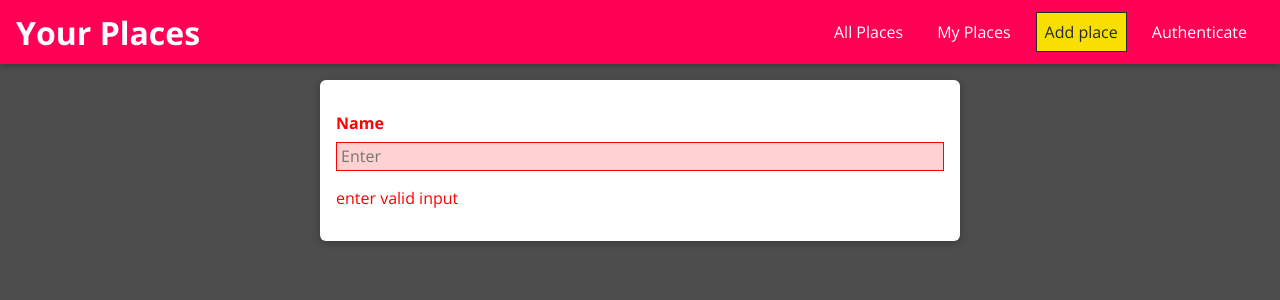
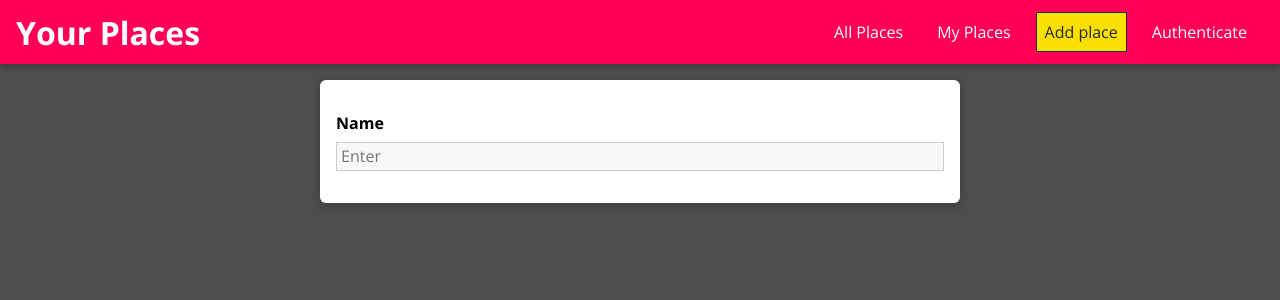
Before and after one commit to yashjsalian23/mernProject, a React (Create React App) app in the folder react-frontend-01-starting-setup/: page /places/new in a window 1280 px wide. Shown: the top 300 px of the page. Built offline with nearby package versions, Linux system fonts and the light colour scheme.

Commit message:
added input validation

```diff
--- a/react-frontend-01-starting-setup/src/places/pages/newPlace.js
+++ b/react-frontend-01-starting-setup/src/places/pages/newPlace.js
@@ -1,10 +1,11 @@
 import React from 'react';
+import { VALIDATOR_REQUIRE } from '../../shared/util/validators';
 import Input from '../../shared/components/FormElements/Input/Input';
 import './newPlace.css';
 
 const newPlace =(props) =>{
     return <div className="place-form">
-        <Input element="input" type="text" label="Name" placeholder="Enter" validators={[]} errorText="enter valid input"/>
+        <Input element="input" type="text" label="Name" placeholder="Enter" validators={[VALIDATOR_REQUIRE()]} errorText="enter valid input"/>
     </div>
 }
 
--- a/react-frontend-01-starting-setup/src/shared/components/FormElements/Input/Input.js
+++ b/react-frontend-01-starting-setup/src/shared/components/FormElements/Input/Input.js
@@ -1,13 +1,21 @@
 import React, { useReducer }from 'react';
+import { validate } from '../../../util/validators';
 import './Input.css';
 
 const inputReducer = (state, action) => {
     switch(action.type){
         case "CHANGE":
         return {
+            ...state,
             value: action.val,
-            isValid: true
+            isValid: validate(action.val, action.validators)
         }
+
+        case "TOUCH":
+            return{
+                ...state,
+                isTouched: true
+            }
 
         default:
             return state;
@@ -17,20 +25,24 @@ const inputReducer = (state, action) => {
 
 const Input = props => {
 
-    const [inputState, dispatch] =  useReducer(inputReducer, {value: "" , isValid: false});
+    const [inputState, dispatch] =  useReducer(inputReducer, {value: "" , isValid: false, isTouched:false});
 
     const changeHandler = event => {
-        dispatch({type: "CHANGE",  val: event.target.value})
+        dispatch({type: "CHANGE",  val: event.target.value, validators: props.validators})
+    }
+
+    const touchHandler = () =>{
+        dispatch({type: "TOUCH"});
     }
 
     const element = props.element === "input" ?
-    (<input id={props.id} type={props.type} placeholder={props.placeholder}  onChange={changeHandler} value={inputState.value}/>) :
-    (<textarea id={props.id} rows={props.rows || 4}  onChange={changeHandler} value={inputState.value} />);
+    (<input id={props.id} type={props.type} placeholder={props.placeholder} onBlur={touchHandler} onChange={changeHandler} value={inputState.value}/>) :
+    (<textarea id={props.id} rows={props.rows || 4}  onChange={changeHandler} onBlur={touchHandler} value={inputState.value} />);
 
-    return (<div className={`form-control ${!inputState.isValid && 'form-control--invalid'}`}>
+    return (<div className={`form-control ${!inputState.isValid  && inputState.isTouched && 'form-control--invalid'}`}>
         <label htmlFor={props.id} >{props.label}</label>
         {element}
-        {!inputState.isValid && <p>{props.errorText}</p>}
+        {!inputState.isValid  && inputState.isTouched && <p>{props.errorText}</p>}
     </div>);
 };
 
--- /dev/null
+++ b/react-frontend-01-starting-setup/src/shared/util/validators.js
@@ -0,0 +1,46 @@
+const VALIDATOR_TYPE_REQUIRE = 'REQUIRE';
+const VALIDATOR_TYPE_MINLENGTH = 'MINLENGTH';
+const VALIDATOR_TYPE_MAXLENGTH = 'MAXLENGTH';
+const VALIDATOR_TYPE_MIN = 'MIN';
+const VALIDATOR_TYPE_MAX = 'MAX';
+const VALIDATOR_TYPE_EMAIL = 'EMAIL';
+const VALIDATOR_TYPE_FILE = 'FILE';
+
+export const VALIDATOR_REQUIRE = () => ({ type: VALIDATOR_TYPE_REQUIRE });
+export const VALIDATOR_FILE = () => ({ type: VALIDATOR_TYPE_FILE });
+export const VALIDATOR_MINLENGTH = val => ({
+  type: VALIDATOR_TYPE_MINLENGTH,
+  val: val
+});
+export const VALIDATOR_MAXLENGTH = val => ({
+  type: VALIDATOR_TYPE_MAXLENGTH,
+  val: val
+});
+export const VALIDATOR_MIN = val => ({ type: VALIDATOR_TYPE_MIN, val: val });
+export const VALIDATOR_MAX = val => ({ type: VALIDATOR_TYPE_MAX, val: val });
+export const VALIDATOR_EMAIL = () => ({ type: VALIDATOR_TYPE_EMAIL });
+
+export const validate = (value, validators) => {
+  let isValid = true;
+  for (const validator of validators) {
+    if (validator.type === VALIDATOR_TYPE_REQUIRE) {
+      isValid = isValid && value.trim().length > 0;
+    }
+    if (validator.type === VALIDATOR_TYPE_MINLENGTH) {
+      isValid = isValid && value.trim().length >= validator.val;
+    }
+    if (validator.type === VALIDATOR_TYPE_MAXLENGTH) {
+      isValid = isValid && value.trim().length <= validator.val;
+    }
+    if (validator.type === VALIDATOR_TYPE_MIN) {
+      isValid = isValid && +value >= validator.val;
+    }
+    if (validator.type === VALIDATOR_TYPE_MAX) {
+      isValid = isValid && +value <= validator.val;
+    }
+    if (validator.type === VALIDATOR_TYPE_EMAIL) {
+      isValid = isValid && /^\S+@\S+\.\S+$/.test(value);
+    }
+  }
+  return isValid;
+};
```
